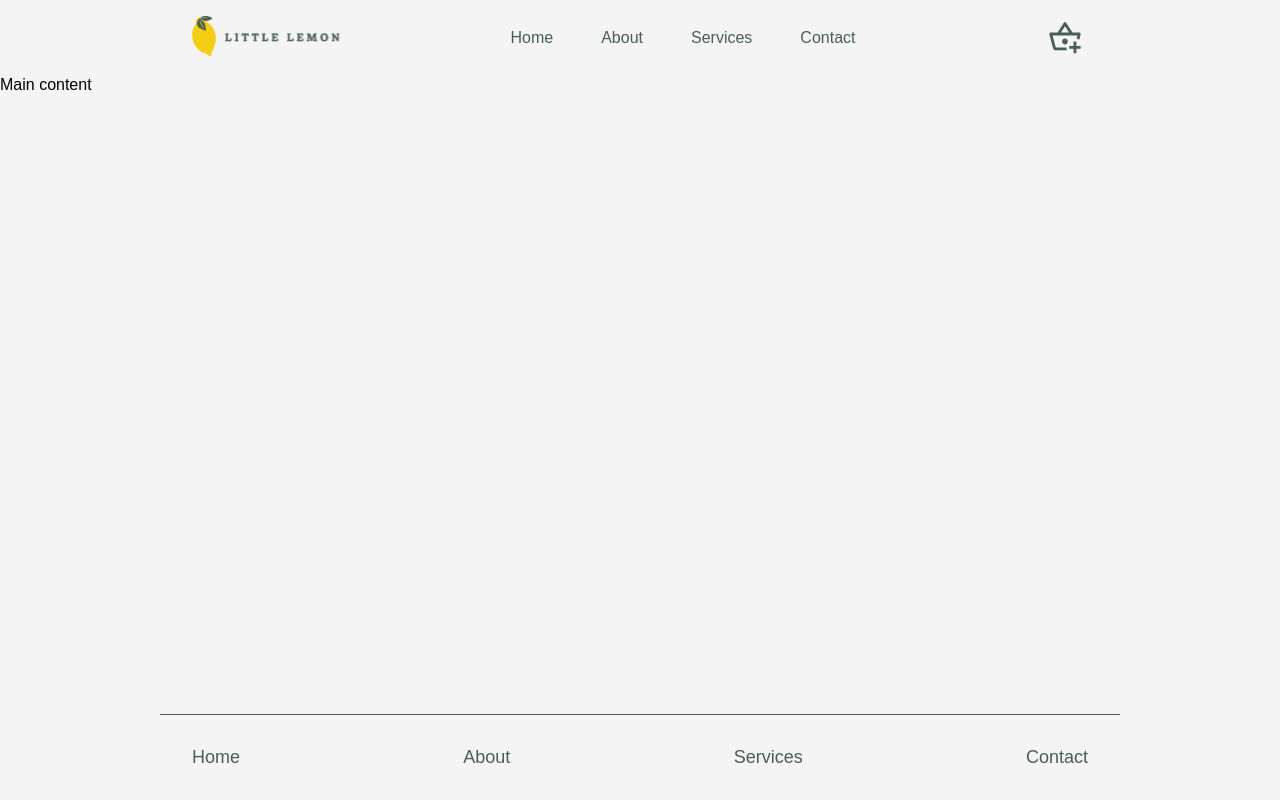
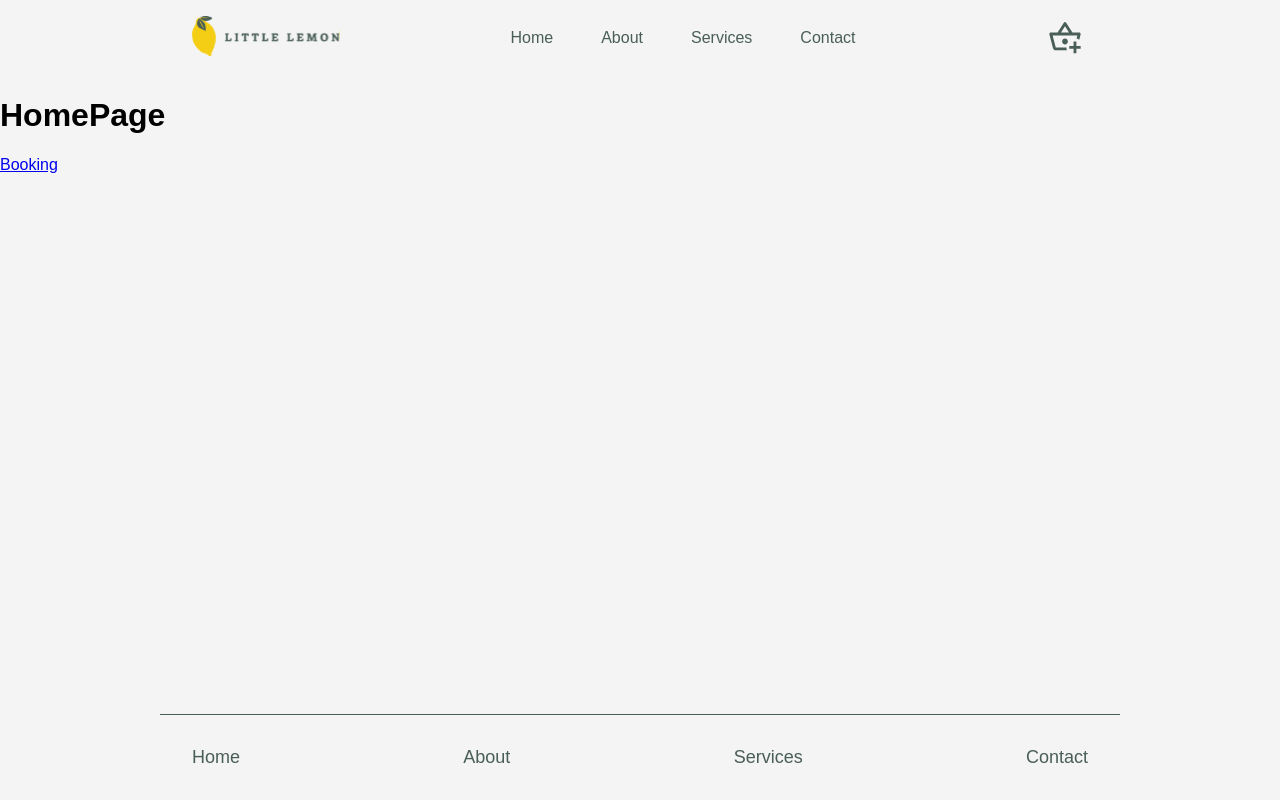
Before and after one commit to weberlance/fe_meta_capstone, a React (Create React App) app: page / in a window 1280 px wide. Built offline with nearby package versions, Linux system fonts and the light colour scheme.

Commit message:
add routing

```diff
--- a/package.json
+++ b/package.json
@@ -9,6 +9,7 @@
     "@testing-library/user-event": "^13.5.0",
     "react": "^19.1.0",
     "react-dom": "^19.1.0",
+    "react-router-dom": "^7.5.3",
     "react-scripts": "5.0.1",
     "sass": "^1.87.0",
     "web-vitals": "^2.1.4"
--- a/src/App.js
+++ b/src/App.js
@@ -1,4 +1,8 @@
 import React from 'react';
+import { BrowserRouter as Router, Route, Routes, Link } from 'react-router-dom';
+import HomePage from './pages/Home';
+import BookingPage from './pages/Booking';
+
 import Header from './components/Header';
 import Main from './components/Main';
 import Footer from './components/Footer';
@@ -9,7 +13,12 @@ function App() {
     <div className="app-wrapper">
       <Header />
       <Main>
-        <div>Main content</div>
+        <Router>
+          <Routes>
+            <Route path="/" element={<HomePage />} />
+            <Route path="/booking" element={<BookingPage />} />
+          </Routes>
+        </Router>
       </Main>
       <Footer>Footer</Footer>
     </div>
--- /dev/null
+++ b/src/pages/Booking/index.js
@@ -0,0 +1,7 @@
+import React from 'react'
+
+export default function BookingPage() {
+  return (
+    <div>Booking page</div>
+  )
+}
--- /dev/null
+++ b/src/pages/Home/index.js
@@ -0,0 +1,14 @@
+import React from 'react';
+import { Link } from 'react-router-dom';
+
+export default function HomePage() {
+  return (
+    <div>
+      <h1>HomePage</h1>
+
+      <div>
+        <Link to="/booking">Booking</Link>
+      </div>
+    </div>
+  )
+}
```
Also changed, not shown: 1 other file (tests, documents, lock files or other folders).
